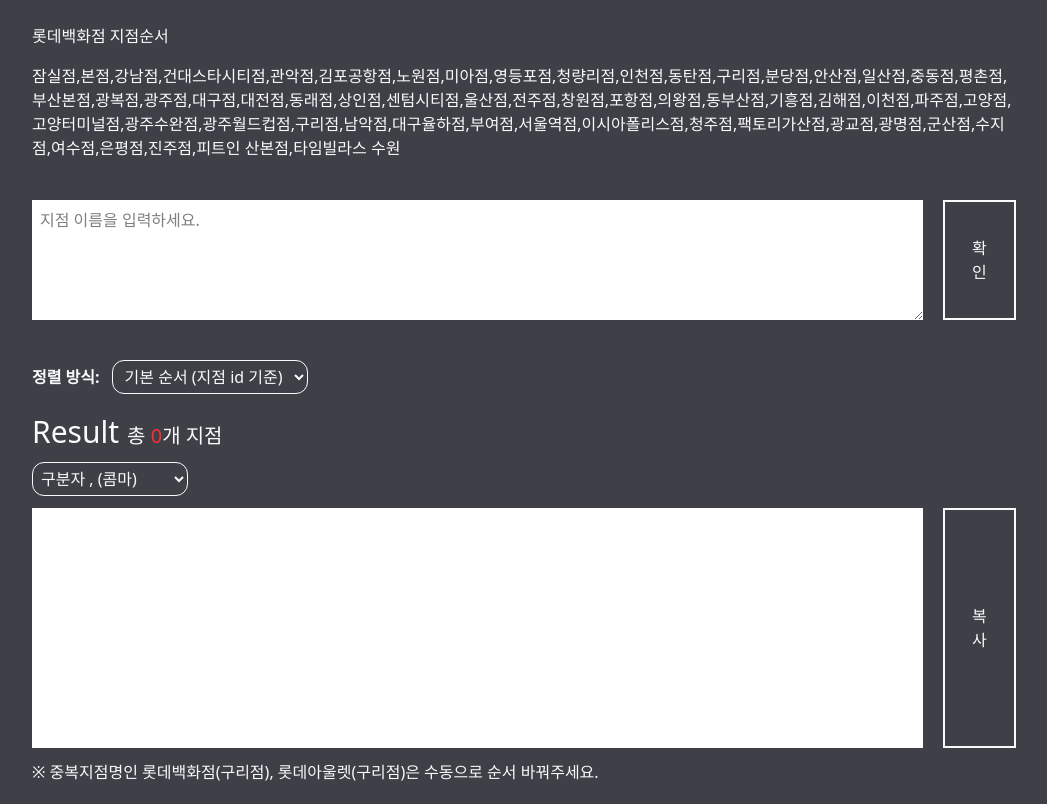
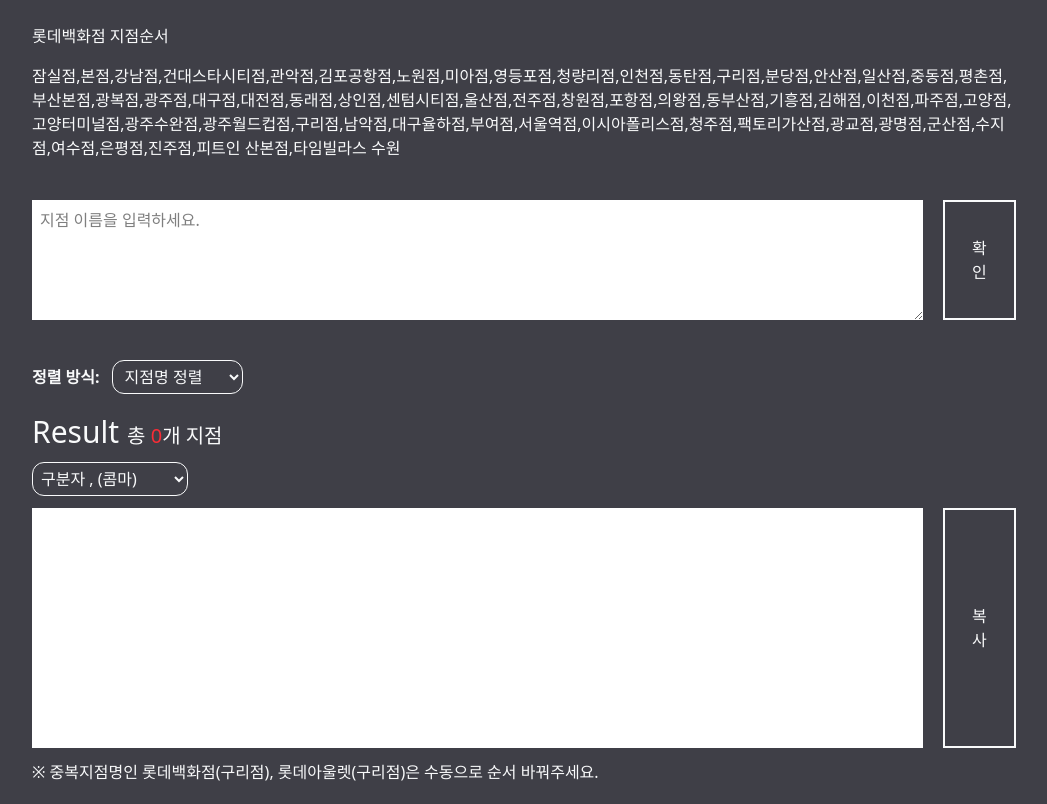
Before and after one commit to zmzmvkvk/lotte_sort_branch, a React (Vite) app: page / in a window 1280 px wide. Shown: the whole page, without its empty margins (116-1163 px from the left). Built offline with nearby package versions, Linux system fonts and the light colour scheme.

Commit message:
재 빌드

```diff
--- a/package.json
+++ b/package.json
@@ -7,7 +7,8 @@
     "dev": "vite",
     "build": "vite build",
     "lint": "eslint .",
-    "preview": "vite preview"
+    "preview": "vite preview",
+    "deploy": "gh-pages -d dist"
   },
   "dependencies": {
     "@tailwindcss/vite": "^4.0.8",
@@ -27,6 +28,7 @@
     "eslint-plugin-react": "^7.37.4",
     "eslint-plugin-react-hooks": "^5.0.0",
     "eslint-plugin-react-refresh": "^0.4.18",
+    "gh-pages": "^6.3.0",
     "globals": "^15.14.0",
     "vite": "^6.1.0"
   }
--- a/src/pages/Home.jsx
+++ b/src/pages/Home.jsx
@@ -77,10 +77,10 @@
         </label>
         <select id="sortMode" className="border px-2 rounded-xl py-1" value={sortMode} onChange={(e) => setSortMode(e.target.value)}>
           <option className="bg-zinc-700" value="default">
-            기본 순서 (지점 id 기준)
+            지점명 정렬
           </option>
           <option className="bg-zinc-700" value="korean">
-            ㄱㄴㄷabc123 정렬
+            브랜드명 정렬
           </option>
         </select>
       </div>
```
Also changed, not shown: 1 other file (tests, documents, lock files or other folders).
